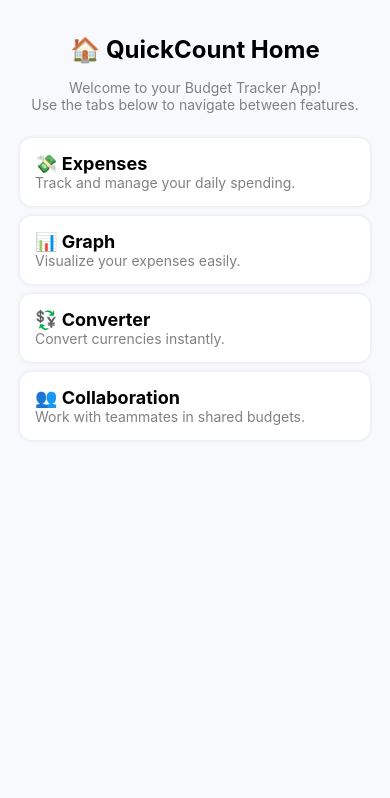
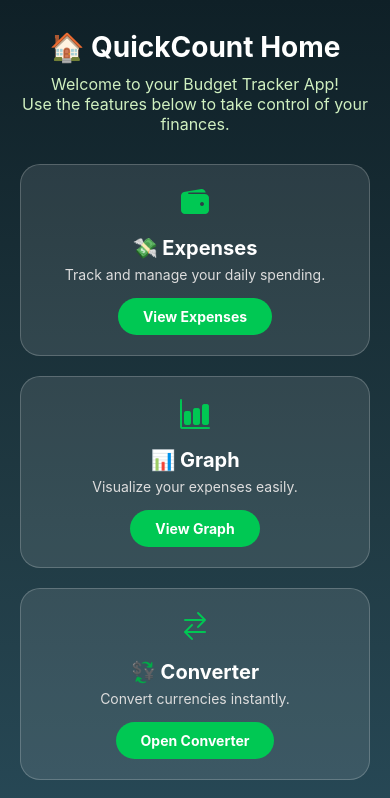
Before and after one commit to juliuscajes/QuickCount, a React Native app: screen /Home in a window 390 px wide. Shown: the top 798 px of the page. Built offline with nearby package versions, Linux system fonts and the light colour scheme.

Commit message:
Updating HomeScreen Design

```diff
--- a/package.json
+++ b/package.json
@@ -10,17 +10,23 @@
     "web": "expo start --web"
   },
   "dependencies": {
+    "@expo/vector-icons": "^15.0.2",
     "@react-native-async-storage/async-storage": "2.2.0",
     "@react-native-picker/picker": "^2.11.3",
     "@react-navigation/bottom-tabs": "^7.4.9",
+    "@react-navigation/drawer": "^7.5.10",
     "@react-navigation/native": "^7.1.18",
     "@react-navigation/stack": "^7.4.10",
     "expo": "~54.0.13",
+    "expo-linear-gradient": "~15.0.7",
     "expo-status-bar": "~3.0.8",
     "firebase": "^12.4.0",
+    "lottie-react-native": "~7.3.1",
     "react": "19.1.0",
     "react-native": "0.81.4",
     "react-native-chart-kit": "^6.12.0",
+    "react-native-gesture-handler": "~2.28.0",
+    "react-native-reanimated": "~4.1.1",
     "react-native-safe-area-context": "~5.6.0",
     "react-native-screens": "~4.16.0",
     "react-native-svg": "^15.14.0"
--- a/src/screens/HomeScreen.js
+++ b/src/screens/HomeScreen.js
@@ -1,75 +1,160 @@
 import React from "react";
-import { View, Text, StyleSheet } from "react-native";
+import {
+  View,
+  Text,
+  StyleSheet,
+  ScrollView,
+  TouchableOpacity,
+} from "react-native";
+import { LinearGradient } from "expo-linear-gradient";
+import { Ionicons } from "@expo/vector-icons";
 
-export default function HomeScreen() {
+export default function HomeScreen({ navigation }) {
   return (
-    <View style={styles.container}>
+    <LinearGradient
+      colors={["#0f2027", "#203a43", "#2c5364"]}
+      style={styles.container}
+    >
+      <ScrollView contentContainerStyle={styles.content}>
         <Text style={styles.title}>🏠 QuickCount Home</Text>
         <Text style={styles.subtitle}>
           Welcome to your Budget Tracker App!{"\n"}
-        Use the tabs below to navigate between features.
+          Use the features below to take control of your finances.
         </Text>
 
-      <View style={styles.infoBox}>
-        <Text style={styles.infoText}>💸 Expenses</Text>
-        <Text style={styles.infoSub}>
+        <View style={styles.card}>
+          <Ionicons
+            name="wallet"
+            size={32}
+            color="#00C853"
+            style={styles.icon}
+          />
+          <Text style={styles.cardTitle}>💸 Expenses</Text>
+          <Text style={styles.cardDesc}>
             Track and manage your daily spending.
           </Text>
+          <TouchableOpacity
+            style={styles.button}
+            onPress={() => navigation.navigate("Expense")}
+          >
+            <Text style={styles.buttonText}>View Expenses</Text>
+          </TouchableOpacity>
         </View>
 
-      <View style={styles.infoBox}>
-        <Text style={styles.infoText}>📊 Graph</Text>
-        <Text style={styles.infoSub}>Visualize your expenses easily.</Text>
+        <View style={styles.card}>
+          <Ionicons
+            name="bar-chart"
+            size={32}
+            color="#00C853"
+            style={styles.icon}
+          />
+          <Text style={styles.cardTitle}>📊 Graph</Text>
+          <Text style={styles.cardDesc}>Visualize your expenses easily.</Text>
+          <TouchableOpacity
+            style={styles.button}
+            onPress={() => navigation.navigate("Graph")}
+          >
+            <Text style={styles.buttonText}>View Graph</Text>
+          </TouchableOpacity>
         </View>
 
-      <View style={styles.infoBox}>
-        <Text style={styles.infoText}>💱 Converter</Text>
-        <Text style={styles.infoSub}>Convert currencies instantly.</Text>
+        <View style={styles.card}>
+          <Ionicons
+            name="swap-horizontal"
+            size={32}
+            color="#00C853"
+            style={styles.icon}
+          />
+          <Text style={styles.cardTitle}>💱 Converter</Text>
+          <Text style={styles.cardDesc}>Convert currencies instantly.</Text>
+          <TouchableOpacity
+            style={styles.button}
+            onPress={() => navigation.navigate("Converter")}
+          >
+            <Text style={styles.buttonText}>Open Converter</Text>
+          </TouchableOpacity>
         </View>
 
-      <View style={styles.infoBox}>
-        <Text style={styles.infoText}>👥 Collaboration</Text>
-        <Text style={styles.infoSub}>
+        <View style={styles.card}>
+          <Ionicons
+            name="people"
+            size={32}
+            color="#00C853"
+            style={styles.icon}
+          />
+          <Text style={styles.cardTitle}>👥 Collaboration</Text>
+          <Text style={styles.cardDesc}>
             Work with teammates in shared budgets.
           </Text>
+          <TouchableOpacity
+            style={styles.button}
+            onPress={() => navigation.navigate("Collaboration")}
+          >
+            <Text style={styles.buttonText}>Collaborate</Text>
+          </TouchableOpacity>
         </View>
-    </View>
+      </ScrollView>
+    </LinearGradient>
   );
 }
 
 const styles = StyleSheet.create({
   container: {
     flex: 1,
-    padding: 20,
-    backgroundColor: "#F7F9FC",
+  },
+  content: {
+    paddingVertical: 30,
+    paddingHorizontal: 20,
+    alignItems: "center",
   },
   title: {
-    fontSize: 24,
+    fontSize: 28,
     fontWeight: "bold",
+    color: "#fff",
+    marginBottom: 10,
     textAlign: "center",
-    marginVertical: 15,
   },
   subtitle: {
+    fontSize: 16,
+    color: "#d0f0c0",
     textAlign: "center",
-    color: "gray",
-    marginBottom: 25,
+    marginBottom: 30,
   },
-  infoBox: {
-    backgroundColor: "#fff",
-    padding: 15,
-    borderRadius: 12,
-    marginBottom: 10,
-    elevation: 3,
-    shadowColor: "#000",
-    shadowOpacity: 0.1,
-    shadowRadius: 4,
+  card: {
+    backgroundColor: "rgba(255, 255, 255, 0.1)",
+    width: "100%",
+    borderRadius: 20,
+    padding: 20,
+    marginBottom: 20,
+    borderWidth: 1,
+    borderColor: "rgba(255,255,255,0.2)",
+    alignItems: "center",
   },
-  infoText: {
-    fontSize: 18,
+  cardTitle: {
+    fontSize: 20,
     fontWeight: "bold",
+    color: "#fff",
+    marginTop: 8,
   },
-  infoSub: {
+  cardDesc: {
     fontSize: 14,
-    color: "gray",
+    color: "#ddd",
+    textAlign: "center",
+    marginTop: 6,
+    marginBottom: 15,
+  },
+  icon: {
+    marginBottom: 8,
+  },
+  button: {
+    backgroundColor: "#00C853",
+    paddingVertical: 10,
+    paddingHorizontal: 25,
+    borderRadius: 25,
+  },
+  buttonText: {
+    color: "#fff",
+    fontWeight: "bold",
+    fontSize: 14,
   },
 });
```
Also changed, not shown: 1 other file (tests, documents, lock files or other folders). Lines whose indentation alone changed are shown as unchanged.
